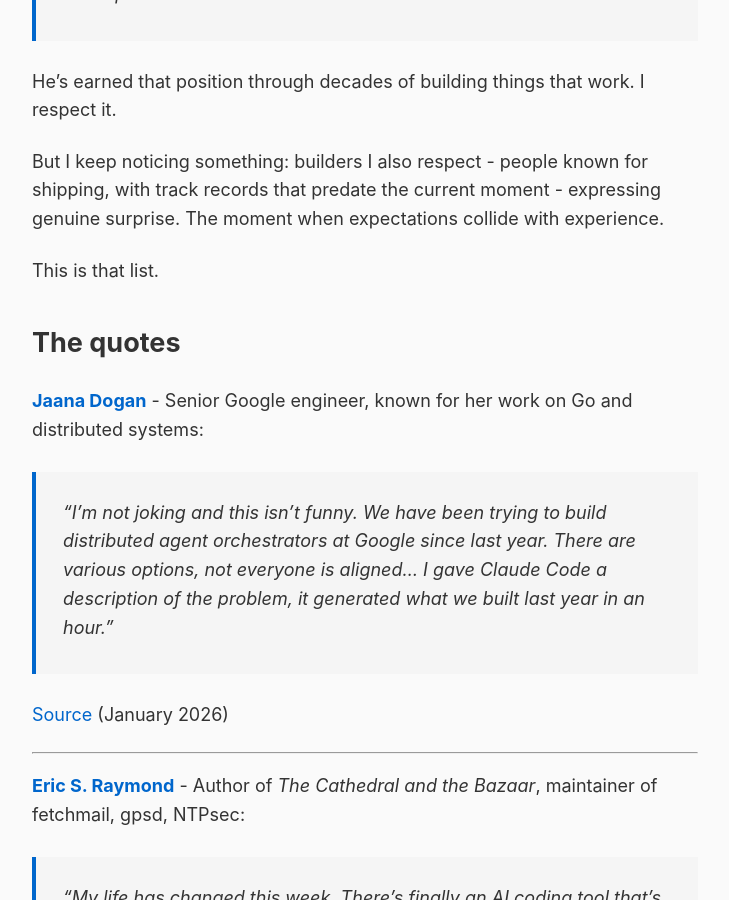
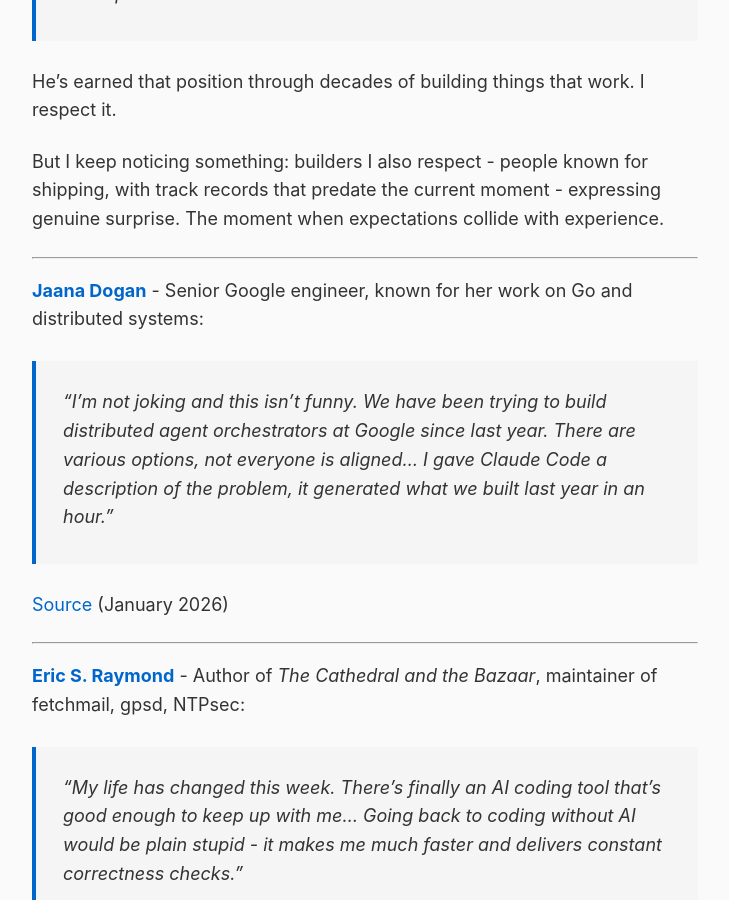
Before and after one commit to rob137/rob137.github.io, a Jekyll site: the page built from _posts/2026-01-02-the-witnesses.md, in a window 1280 px wide and 900 px high, scrolled down 412 px. Shown: the whole window, without its empty margins (275-1004 px from the left). Built offline with Jekyll 4.4.1, drawn with Linux system fonts in a browser that asks for light colours.

Commit message:
Cut throat-clearing sentence
Remove "This is that list." - the quotes speak for themselves

🤖 Generated with [Claude Code](https://claude.com/claude-code)

Co-Authored-By: Claude Opus 4.5 <noreply@anthropic.com>

```diff
--- a/_posts/2026-01-02-the-witnesses.md
+++ b/_posts/2026-01-02-the-witnesses.md
@@ -14,9 +14,7 @@ He's earned that position through decades of building things that work. I respec
 
 But I keep noticing something: builders I also respect - people known for shipping, with track records that predate the current moment - expressing genuine surprise. The moment when expectations collide with experience.
 
-This is that list.
-
-## The quotes
+---
 
 **[Jaana Dogan](https://en.wikipedia.org/wiki/Jaana_Dogan)** - Senior Google engineer, known for her work on Go and distributed systems:
 
```
